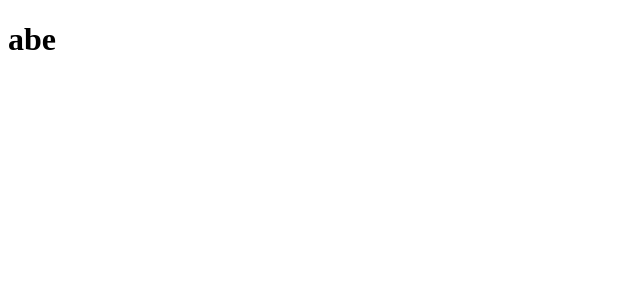
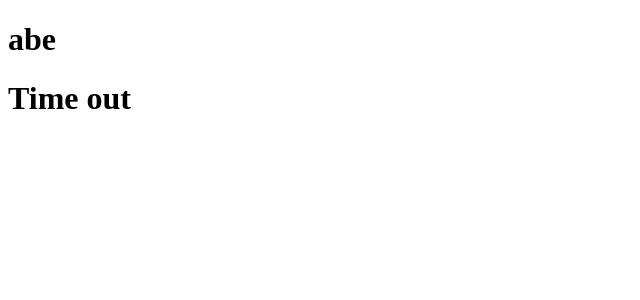
Before and after one commit to dianagatcan/WordGuess, an Angular app: page / in a window 1280 px wide. Shown: the top 300 px of the page, without its empty margins (0-640 px from the left). Built offline with nearby package versions, Linux system fonts and the light colour scheme.

Commit message:
insert countdown

```diff
--- a/src/app/generator/generator.component.html
+++ b/src/app/generator/generator.component.html
@@ -1 +1,2 @@
 <h1>{{letters}}</h1>
+<h1>{{timer}}</h1>
--- a/src/app/generator/generator.component.ts
+++ b/src/app/generator/generator.component.ts
@@ -10,16 +10,27 @@ export class GeneratorComponent implements OnInit {
 dictionary: Array<string> = [];
 letters: string = "";
 
+//Set a timer
+timer: any = 5;
+myInterval: any = setInterval(()=>{
+  this.timer= this.timer -1;
+  if(this.timer < 0){
+    clearInterval(this.myInterval);
+    this.timer="Time out"
+  }
+}, 1000);
 
   constructor() { }
 
   ngOnInit(): void {
     this.fillDictionary().then(() => {
       this.selectLetters();
+      this.myInterval;
     })
 
   }
 
+  //Read and split words in dictionary
   async fillDictionary(): Promise<void> {
     return fetch('assets/dictionary.txt')
     .then(response => response.text())
@@ -28,8 +39,9 @@ letters: string = "";
     })
   }
 
+
+  //Select 3 letters from a random word
   selectLetters(): void {
-
     const randomWord = this.dictionary[Math.floor(Math.random()*this.dictionary.length)];
     const randomWordLength = randomWord.length;
     const start = randomWordLength - 3;
@@ -39,4 +51,5 @@ letters: string = "";
     this.letters = selectSintagm;
   }
 
+
 }
```
